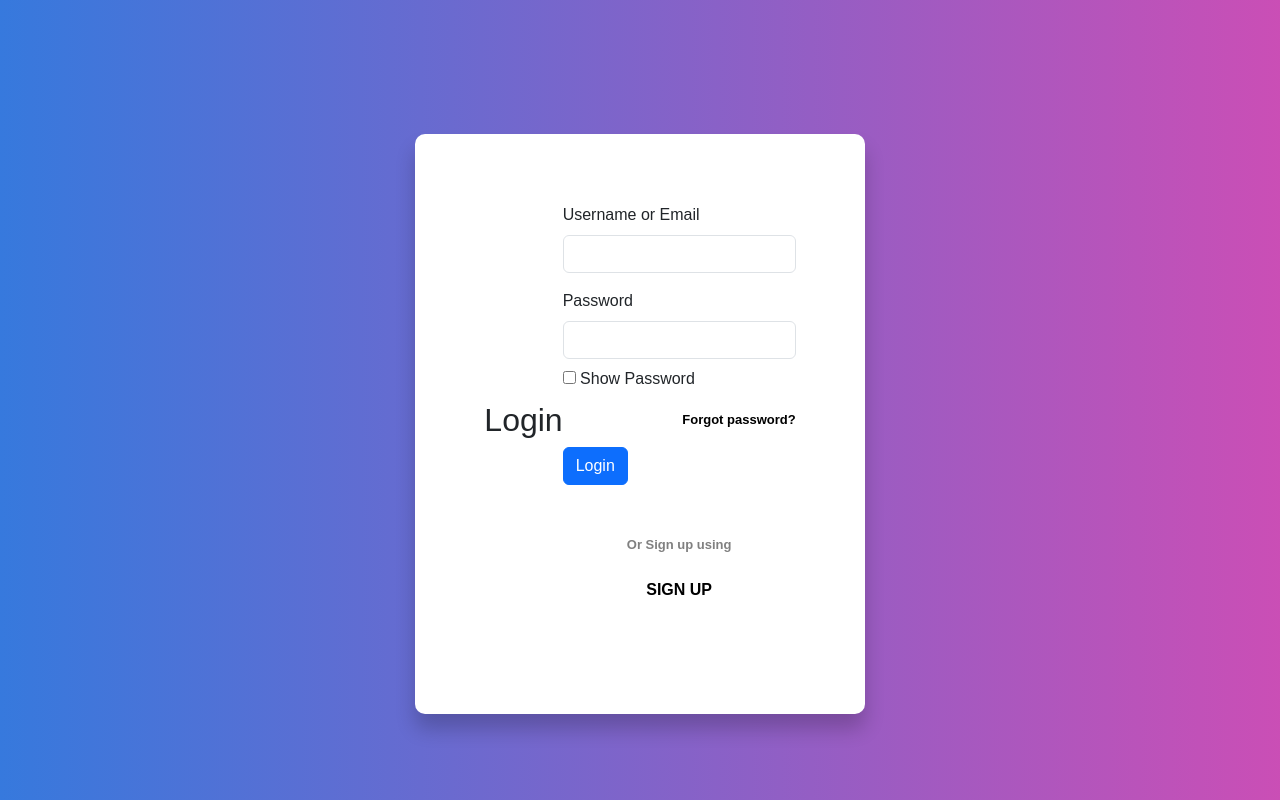
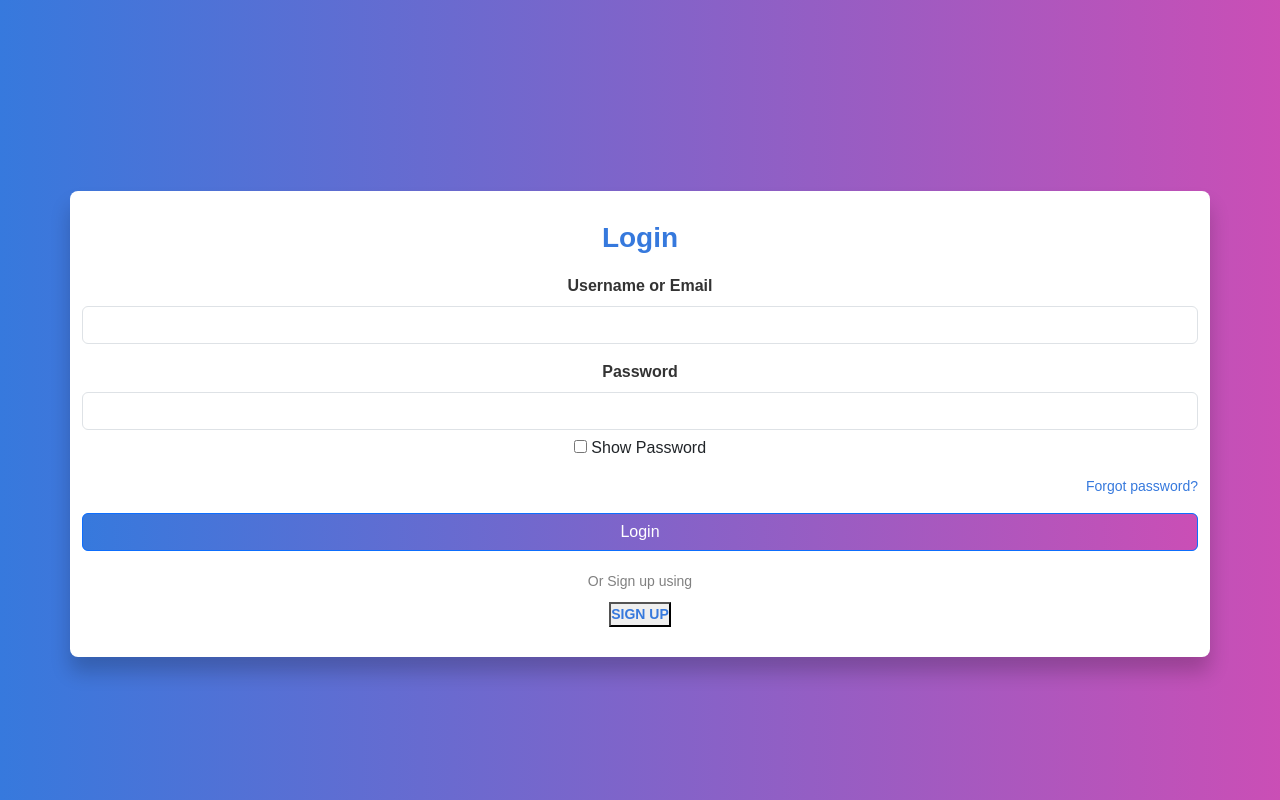
Before and after one commit to bharat-l/student_CI, a CodeIgniter app: page /student/ in a window 1280 px wide. Run offline with CodeIgniter, Linux system fonts and the light colour scheme.

Commit message:
login page style changes

```diff
--- a/application/views/login_view.php
+++ b/application/views/login_view.php
@@ -5,186 +5,13 @@
     <meta charset="UTF-8">
     <meta name="viewport" content="width=device-width, initial-scale=1.0">
     <title>Login</title>
+    <link href="<?= base_url('assets/css/style.css') ?>" rel="stylesheet">
     <link href="https://cdn.jsdelivr.net/npm/bootstrap@5.3.0-alpha1/dist/css/bootstrap.min.css" rel="stylesheet">
-    <style type="text/css">
-        * {
-            padding: 0;
-            margin: 0;
-            box-sizing: border-box;
-            font-family: sans-serif;
-        }
-
-        body {
-            display: flex;
-            justify-content: center;
-            align-items: center;
-            height: 100vh;
-            background-image: linear-gradient(to right, hsl(216, 71%, 54%), hsl(310, 54%, 55%));
-
-        }
-
-        .container {
-            display: flex;
-            justify-content: center;
-            align-items: center;
-            width: 450px;
-            background-color: #fff;
-            margin: 0 20px;
-            border-radius: 10px;
-            padding: 30px;
-            overflow: hidden;
-            box-shadow: 0 15px 20px rgba(0, 0, 0, 0.2);
-            height: 580px;
-            position: relative;
-        }
-
-        .content {
-            margin: 39px 0 0 0;
-            padding: 20px 0;
-
-        }
-
-        #forms {
-            width: 95%;
-            height: 95%;
-        }
-
-        #heading {
-            text-align: center;
-            padding: 20px 0;
-            margin: 20px 0;
-            position: absolute;
-            top: 0;
-            left: 165px;
-            right: auto;
-            font-family: Arial, Helvetica, sans-serif;
-        }
-
-        .form-group label {
-            font-weight: bold;
-            margin-bottom: 5px;
-            display: block;
-            margin: 5px 0;
-        }
-
-        textarea:focus,
-        input:focus {
-            outline: none;
-        }
-
-        #check {
-            margin-top: 12px;
-        }
-
-        .bottom {
-            width: 100%;
-            padding: 10px 0 2px 0;
-            margin: 2px 0 2px 0;
-            border: none;
-            border-bottom: 2px solid grey;
-            box-sizing: border-box;
-            transition: border color 0.2s;
-        }
-
-        .forget {
-            text-align: right;
-
-        }
-
-        .forget p a {
-            text-decoration: none;
-            font-weight: bold;
-            color: black;
-            font-size: 13px;
-        }
-
-        .loginbtn {
-            width: 100%;
-            background-image: linear-gradient(to right, hsl(216, 71%, 54%), hsl(310, 54%, 55%));
-            margin: 28px 0 20px 0;
-            padding: 10px;
-            padding: 20px o;
-            border-radius: 50px;
-            border: none;
-            transition: 0.3s;
-            cursor: pointer;
-            display: flex;
-            justify-content: center;
-            align-items: center;
-            height: 45px;
-
-        }
-
-        .loginbtn button {
-            cursor: pointer;
-            font-size: 20px;
-            font-weight: bold;
-            text-align: center;
-            text-decoration: none;
-            background-color: transparent;
-            border: none;
-            color: #fff;
-            cursor: pointer;
-            font-size: 15px;
-
-
-        }
-
-        .loginbtn a {
-            text-decoration: none;
-            color: lightgoldenrodyellow;
-        }
-
-        .loginbtn:hover {
-            background-image: linear-gradient(to right, hsl(310, 54%, 55%), hsl(216, 71%, 54%));
-        }
-
-        .signup {
-            margin: 30px 0;
-            display: flex;
-            justify-content: center;
-            align-items: center;
-            flex-direction: column;
-            margin-top: 50px;
-        }
-
-        .signup p {
-            font-size: 13px;
-            color: grey;
-            font-weight: bold;
-            display: block;
-            margin-bottom: 10px;
-        }
-
-        .signup button {
-            margin: 13px 0;
-            display: flex;
-            justify-content: center;
-            align-items: center;
-            border: none;
-            background-color: #fff;
-            border: none;
-        }
-
-        #signup button a:hover {
-            color: #380036;
-            text-decoration: underline;
-        }
-
-        #signup a {
-            color: black;
-            text-decoration: none;
-            display: flex;
-            justify-content: center;
-            align-items: center;
-            font-weight: bold;
-        }
-    </style>
 </head>
 
 <body>
     <div class="container mt-5">
-        <h2>Login</h2>
+        <h2 id="heading">Login</h2>
 
         <!-- Display error message if there is any -->
         <?php if ($this->session->flashdata('error')): ?>
@@ -205,15 +32,15 @@
                 <input type="checkbox" id="check" onclick="showPass()"> Show Password
             </div>
             <div class="forget">
-                <p><a href="forgot_page.php">Forgot password?</a></p>
+                <p><a href="<?= base_url('forgot_password'); ?>">Forgot password?</a></p>
             </div>
             <button type="submit" class="btn btn-primary">Login</button>
             <div class="signup">
                 <p>Or Sign up using</p>
-                <button type="button" id="signup"><a href="registration_page.php">SIGN UP</a></button>
+                <button type="button" id="signup"><a href="<?= base_url('register'); ?>">SIGN UP</a></button>
             </div>
 
-
+            <!-- Error Modal -->
             <div class="modal fade" id="errorModal" tabindex="-1" aria-labelledby="errorModalLabel" aria-hidden="true">
                 <div class="modal-dialog modal-dialog-centered">
                     <div class="modal-content" style="max-width: 500px; margin: auto;">
@@ -233,7 +60,19 @@
         </form>
     </div>
 
+    <!-- Bootstrap and JavaScript -->
     <script src="https://cdn.jsdelivr.net/npm/bootstrap@5.3.0-alpha1/dist/js/bootstrap.bundle.min.js"></script>
+    <script>
+        // Function to toggle password visibility
+        function showPass() {
+            var passwordInput = document.getElementById("password");
+            if (passwordInput.type === "password") {
+                passwordInput.type = "text";
+            } else {
+                passwordInput.type = "password";
+            }
+        }
+    </script>
 </body>
 
 </html>
--- /dev/null
+++ b/assets/css/style.css
@@ -0,0 +1,145 @@
+/* Reset and Base Styles */
+* {
+    margin: 0;
+    padding: 0;
+    box-sizing: border-box;
+    font-family: Arial, sans-serif;
+}
+
+/* Body Background */
+body {
+    display: flex;
+    justify-content: center;
+    align-items: center;
+    height: 100vh;
+    background-image: linear-gradient(to right, hsl(216, 71%, 54%), hsl(310, 54%, 55%));
+    color: #333;
+}
+
+/* Container Styling */
+.container {
+    width: 450px;
+    background-color: #fff;
+    padding: 30px;
+    border-radius: 8px;
+    box-shadow: 0 15px 20px rgba(0, 0, 0, 0.2);
+    text-align: center;
+    position: relative;
+}
+
+/* Heading Styling */
+#heading {
+    font-size: 28px;
+    font-weight: bold;
+    color: hsl(216, 71%, 54%);
+    margin-bottom: 20px;
+}
+
+/* Form Elements */
+.form-label {
+    font-weight: bold;
+    margin-bottom: 8px;
+    color: #333;
+}
+
+.form-control {
+    border-radius: 5px;
+    padding: 10px;
+    font-size: 16px;
+    transition: border-color 0.3s;
+}
+
+.form-control:focus {
+    border-color: hsl(216, 71%, 54%);
+    box-shadow: 0 0 5px rgba(0, 123, 255, 0.5);
+}
+
+/* Show Password Checkbox */
+#check {
+    margin-top: 10px;
+    cursor: pointer;
+}
+
+/* Forgot Password Link */
+.forget p {
+    text-align: right;
+    font-size: 14px;
+    margin-top: 10px;
+}
+
+.forget p a {
+    color: hsl(216, 71%, 54%);
+    text-decoration: none;
+}
+
+.forget p a:hover {
+    text-decoration: underline;
+}
+
+/* Login Button */
+.btn-primary {
+    background-image: linear-gradient(to right, hsl(216, 71%, 54%), hsl(310, 54%, 55%));
+    border: none;
+    border-radius: 50px;
+    padding: 10px 20px;
+    font-size: 18px;
+    font-weight: bold;
+    color: #fff;
+    width: 100%;
+    transition: background 0.3s;
+}
+
+.btn-primary:hover {
+    background-image: linear-gradient(to right, hsl(310, 54%, 55%), hsl(216, 71%, 54%));
+}
+
+/* Signup Section */
+.signup {
+    margin-top: 20px;
+    font-size: 14px;
+    color: grey;
+}
+
+.signup p {
+    margin-bottom: 10px;
+}
+
+#signup a {
+    font-weight: bold;
+    color: hsl(216, 71%, 54%);
+    text-decoration: none;
+}
+
+#signup a:hover {
+    text-decoration: underline;
+}
+
+/* Modal Styling */
+.modal-content {
+    border-radius: 8px;
+    overflow: hidden;
+}
+
+.modal-header {
+    background-color: hsl(216, 71%, 54%);
+    color: #fff;
+    border-bottom: none;
+}
+
+.modal-title {
+    font-weight: bold;
+}
+
+.modal-footer {
+    border-top: none;
+}
+
+.btn-secondary {
+    background-color: hsl(216, 71%, 54%);
+    color: #fff;
+    border: none;
+}
+
+.btn-secondary:hover {
+    background-color: hsl(216, 71%, 40%);
+}
```
